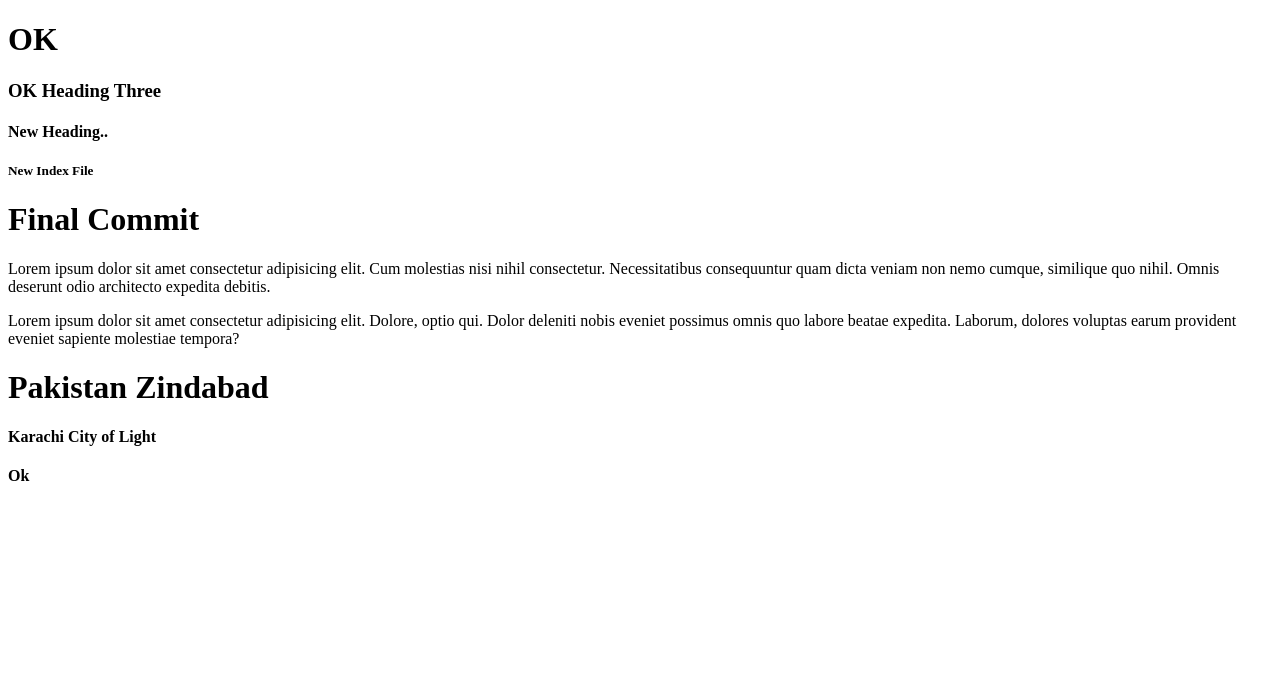
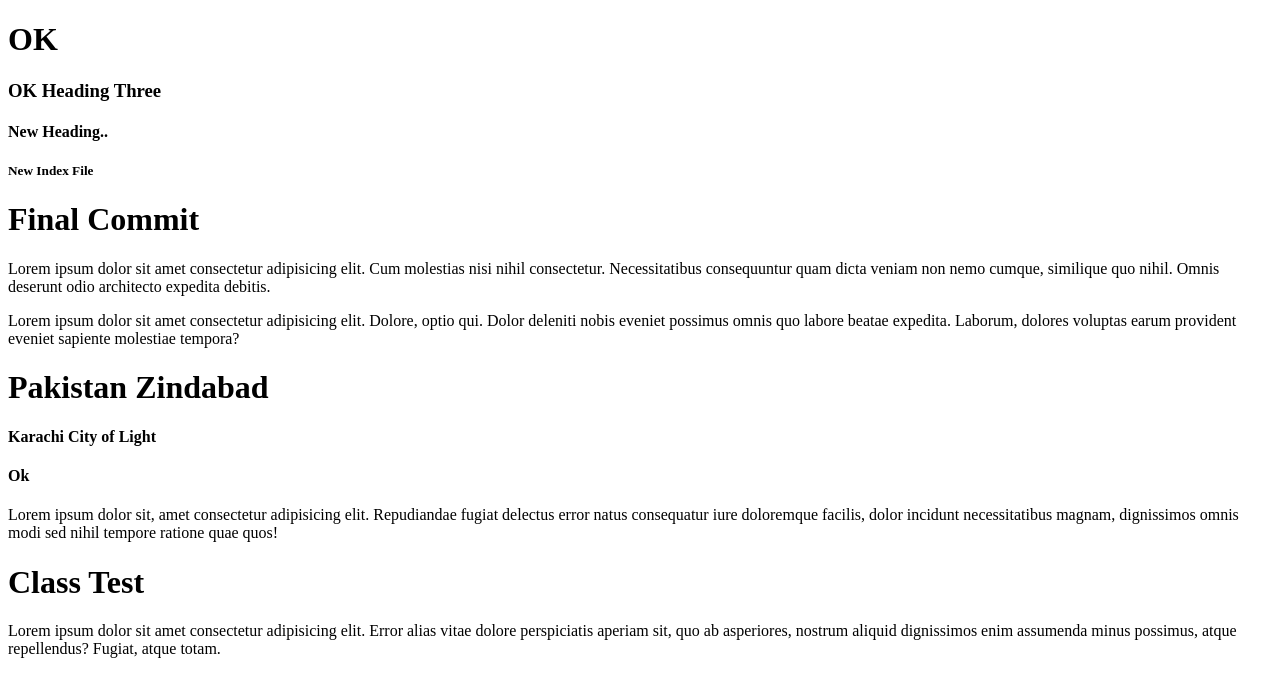
Before and after one commit to rizwanalvi/dumTestRepos, a plain HTML site: page index.html in a window 1280 px wide. Drawn offline with Linux system fonts and the light colour scheme.

Commit message:
new update

```diff
--- a/index.html
+++ b/index.html
@@ -16,5 +16,8 @@
 <h1>Pakistan Zindabad</h1>
 <h4>Karachi City of Light</h4>
 <h4>Ok</h4>
+<p>Lorem ipsum dolor sit, amet consectetur adipisicing elit. Repudiandae fugiat delectus error natus consequatur iure doloremque facilis, dolor incidunt necessitatibus magnam, dignissimos omnis modi sed nihil tempore ratione quae quos!</p>
+<h1>Class Test</h1>
+<p>Lorem ipsum dolor sit amet consectetur adipisicing elit. Error alias vitae dolore perspiciatis aperiam sit, quo ab asperiores, nostrum aliquid dignissimos enim assumenda minus possimus, atque repellendus? Fugiat, atque totam.</p>
 </body>
 </html>
```
